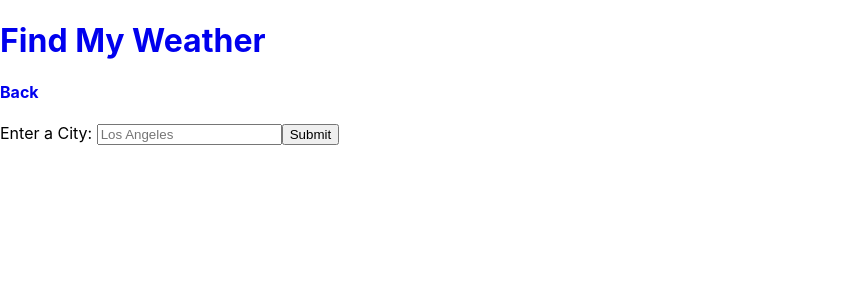
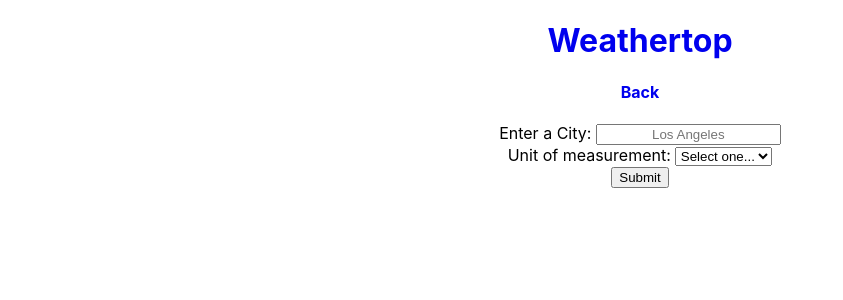
Before and after one commit to zacharyjameson/weathertop, a React (Create React App) app: page /weather-search in a window 1280 px wide. Shown: the top 300 px of the page, without its empty margins (0-843 px from the left). Built offline with nearby package versions, Linux system fonts and the light colour scheme.

Commit message:
fetch request, handle inputs

```diff
--- a/src/App.css
+++ b/src/App.css
@@ -1,3 +1,7 @@
+* {
+    text-align: center;
+}
+
 a {
     list-style: none;
 }
--- a/src/App.js
+++ b/src/App.js
@@ -28,7 +28,7 @@ class App extends Component {
       <div className="App">
         <header className="App_header">
           <h1>
-            <Link to="/" className="link">Find My Weather</Link>
+            <Link to="/" className="link">Weathertop</Link>
           </h1>
         </header>
         <main className="App_main">
--- a/src/HomePage/HomePage.js
+++ b/src/HomePage/HomePage.js
@@ -1,13 +1,14 @@
 import React, { Component } from "react";
-import { Link } from 'react-router-dom'
+import { Link } from 'react-router-dom';
+import '../App.css'
 
 class HomePage extends Component {
   render() {
     return (
       <div className="homepage_main">
-        <p>
-          <Link to="/weather-search">I don't feel like looking outside.</Link>
-        </p>
+        <h4>
+          <Link to="/weather-search" className="link">I don't feel like looking outside.</Link>
+        </h4>
       </div>
     );
   }
--- a/src/Searchbar/Searchbar.js
+++ b/src/Searchbar/Searchbar.js
@@ -1,13 +1,68 @@
 import React, { Component } from "react";
 import { Link } from "react-router-dom";
+import config from "../config.js";
 
 class Searchbar extends Component {
+  constructor(props) {
+    super(props);
+    this.state = {
+      unit: "",
+      query: "",
+    };
+  }
+
+  handleUnit = (e) => {
+    this.setState({
+      unit: e.target.value,
+    });
+    console.log(e.target.value);
+  };
+
+  handleQuery = (e) => {
+    this.setState({
+      query: e.target.value,
+    });
+    console.log(e.target.value);
+  };
+
+  handleSubmit = (e) => {
+    e.preventDefault();
+    const query = this.state.query;
+    const unit = this.state.unit;
+    console.log(query, unit);
+
+    const requestOptions = {
+      method: "GET",
+      body: JSON.stringify({
+        query: `${query}`,
+        unit: `${unit}`,
+      }),
+    };
+
+    fetch(`${(config.API_ENDPOINT, requestOptions)}`)
+      .then((response) => {
+        if (!response.ok) {
+          throw new Error("The weather isn't weather. Please try again later.");
+        }
+        return response.json();
+      })
+      .then((responseJson) => {
+        console.log(responseJson);
+      })
+      .catch((error) => {
+        console.log("Error: ", error);
+      });
+  };
+
   render() {
     return (
+      <form onSubmit={this.handleSubmit}>
         <div className="searchbar_main">
           <header>
             <h4>
-            <Link to="/" className="link">Back</Link>
+              <Link to="/" className="link">
+                Back
+              </Link>
             </h4>
           </header>
           <label htmlFor="searchbar_box">Enter a City:</label>{" "}
@@ -16,10 +71,22 @@ class Searchbar extends Component {
             name="searchbar_box"
             id="searchbar_box"
             placeholder="Los Angeles"
+            onChange={this.handleQuery}
             required
-        />
-        <button type="submit" value="submit">Submit</button>
+          />{" "}
+          <br />
+          <label htmlFor="unit">Unit of measurement:</label>{" "}
+          <select id="unit" name="unit" onChange={this.handleUnit} required>
+            <option value="standard">Select one...</option>
+            <option value="imperial">Imperial</option>
+            <option value="metric">Metric</option>
+          </select>
+          <br />
+          <button type="submit" value="submit">
+            Submit
+          </button>
         </div>
+      </form>
     );
   }
 }
--- /dev/null
+++ b/src/config.js
@@ -0,0 +1,3 @@
+export default {
+    API_ENDPOINT: 'api.openweathermap.org/data/2.5/forecast?appid=0ddf041fb53a2aff9b34fe18f7ed9ebd',
+}
```
Lines whose indentation alone changed are shown as unchanged.
